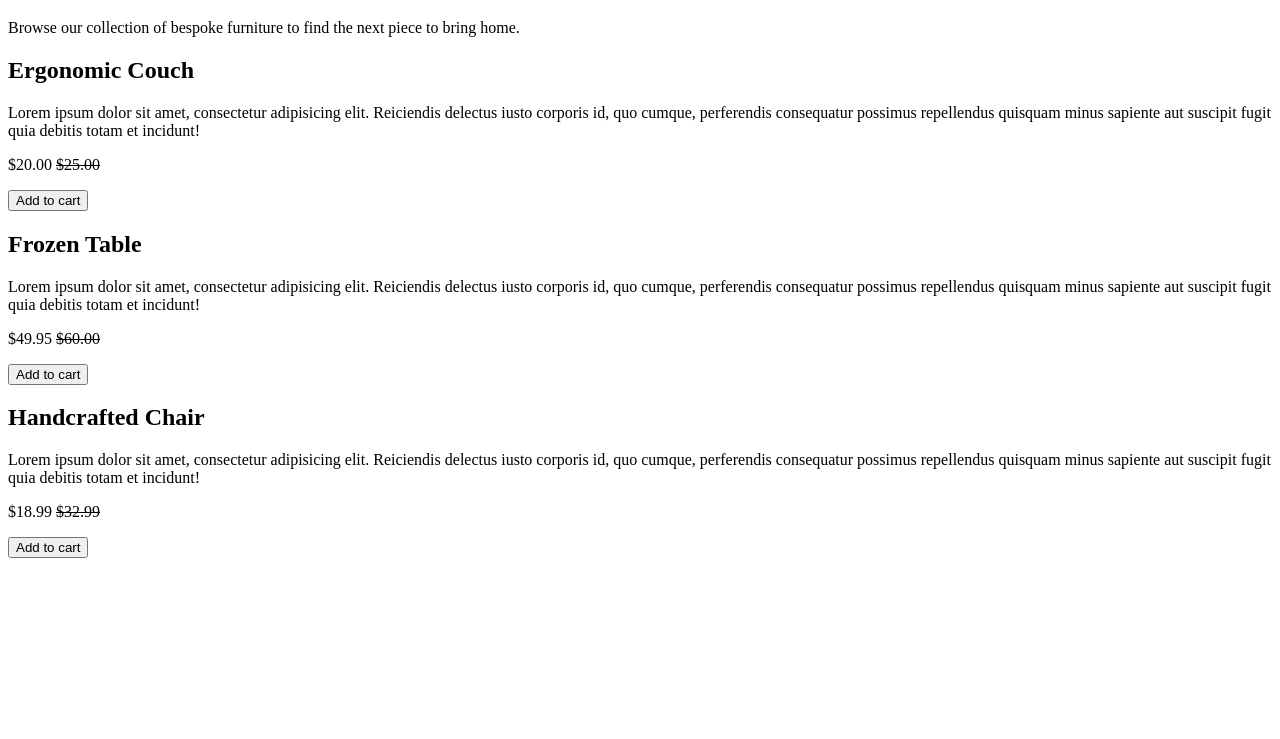
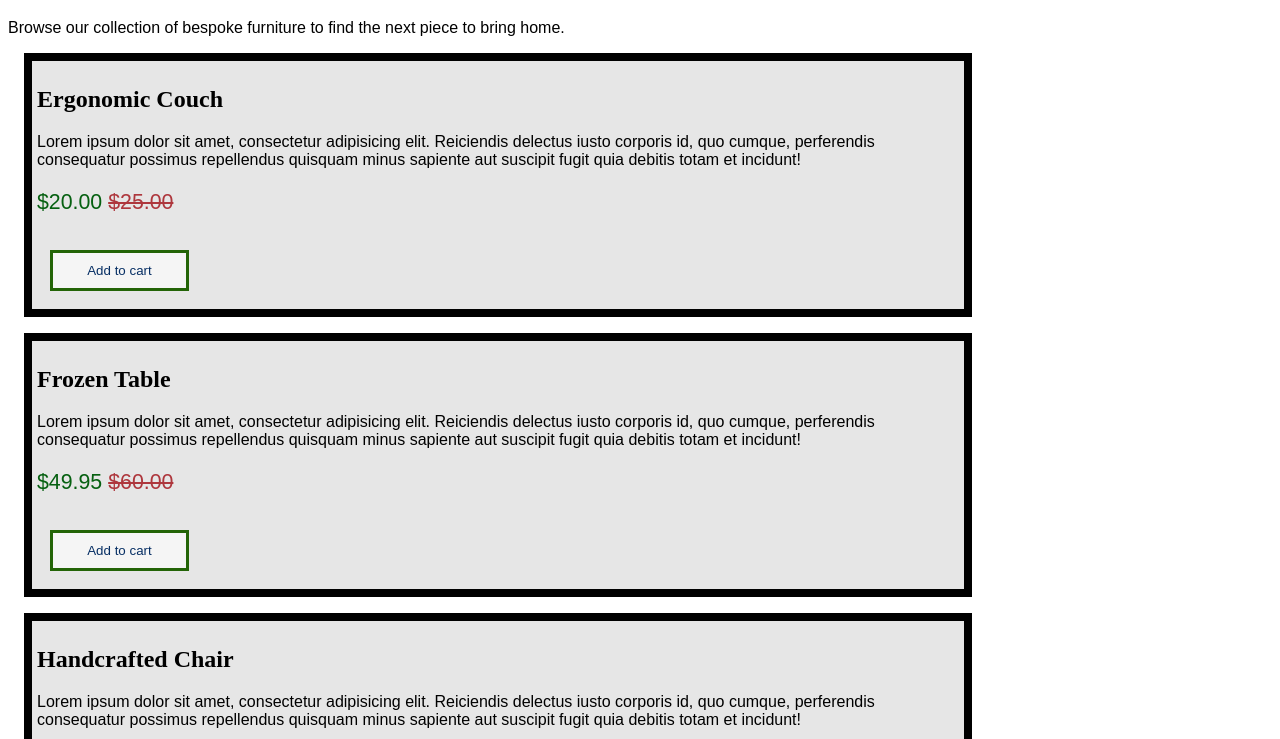
Before and after one commit to JiannyAyala/FunitureEmporium, a plain HTML site: page index.html in a window 1280 px wide. Shown: the part 61-800 px from the top of the page. Drawn offline with Linux system fonts and the light colour scheme.

Commit message:
Customized the HTML using CSS

```diff
--- a/index.css
+++ b/index.css
@@ -0,0 +1,30 @@
+p {
+  font-family: sans-serif;
+  font-size: 12pt;
+}
+.Discount {
+  color: #066011;
+  font-size: 16pt;
+}
+s {
+  color: #ae373d;
+}
+article {
+  padding: 1em;
+  margin: 1em;
+  box-sizing: border-box;
+  width: 75%;
+  border: solid black 8px;
+  padding: 5px;
+  background-color: #e6e6e6;
+}
+button {
+  margin: 1em;
+  box-sizing: border-box;
+  width: 15%;
+  font-size: 10pt;
+  border: solid #236407 3px;
+  padding: 10px;
+  background-color: #f5f5f5;
+  color: #072f64;
+}
--- a/index.html
+++ b/index.html
@@ -2,6 +2,7 @@
 <html lang="en">
   <head>
     <title>Furniture Emporium</title>
+    <link rel="stylesheet" href="index.css" />
   </head>
   <body>
     <main>
@@ -20,7 +21,7 @@
           possimus repellendus quisquam minus sapiente aut suscipit fugit quia
           debitis totam et incidunt!
         </p>
-        <p>$20.00 <s>$25.00</s></p>
+        <p class="Discount">$20.00 <s>$25.00</s></p>
         <button>Add to cart</button>
       </article>
       <article>
@@ -31,7 +32,7 @@
           possimus repellendus quisquam minus sapiente aut suscipit fugit quia
           debitis totam et incidunt!
         </p>
-        <p>$49.95 <s>$60.00</s></p>
+        <p class="Discount">$49.95 <s>$60.00</s></p>
         <button>Add to cart</button>
       </article>
       <article>
@@ -42,7 +43,7 @@
           possimus repellendus quisquam minus sapiente aut suscipit fugit quia
           debitis totam et incidunt!
         </p>
-        <p>$18.99 <s>$32.99</s></p>
+        <p class="Discount">$18.99 <s>$32.99</s></p>
         <button>Add to cart</button>
       </article>
     </main>
```
